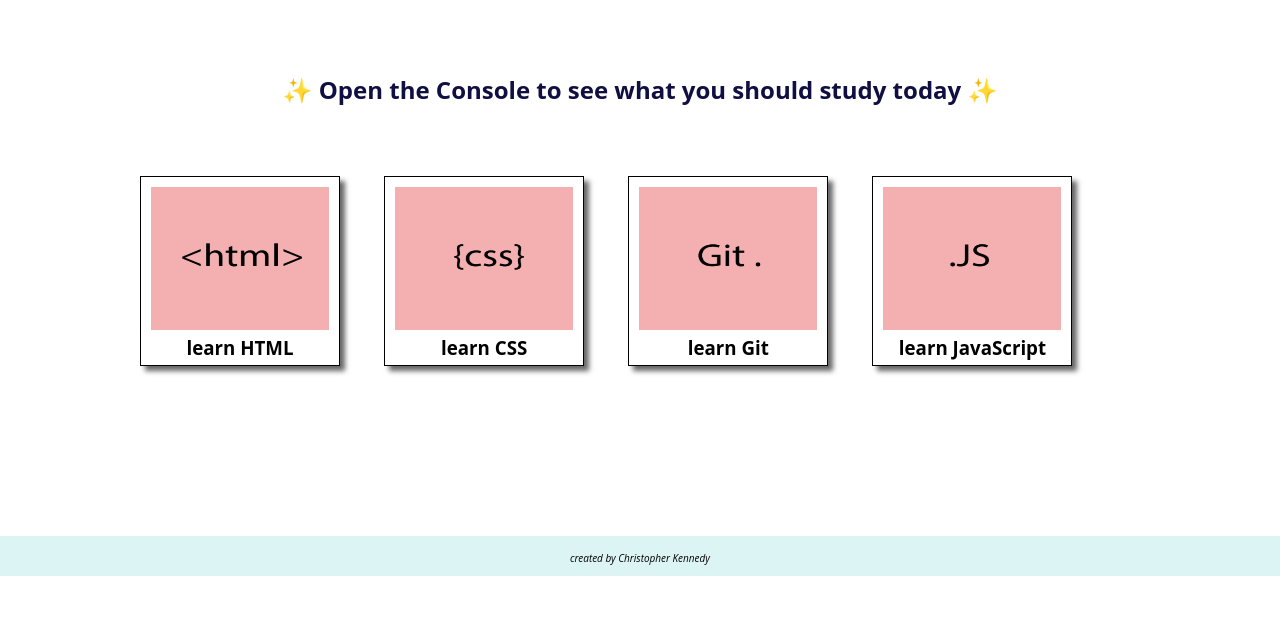
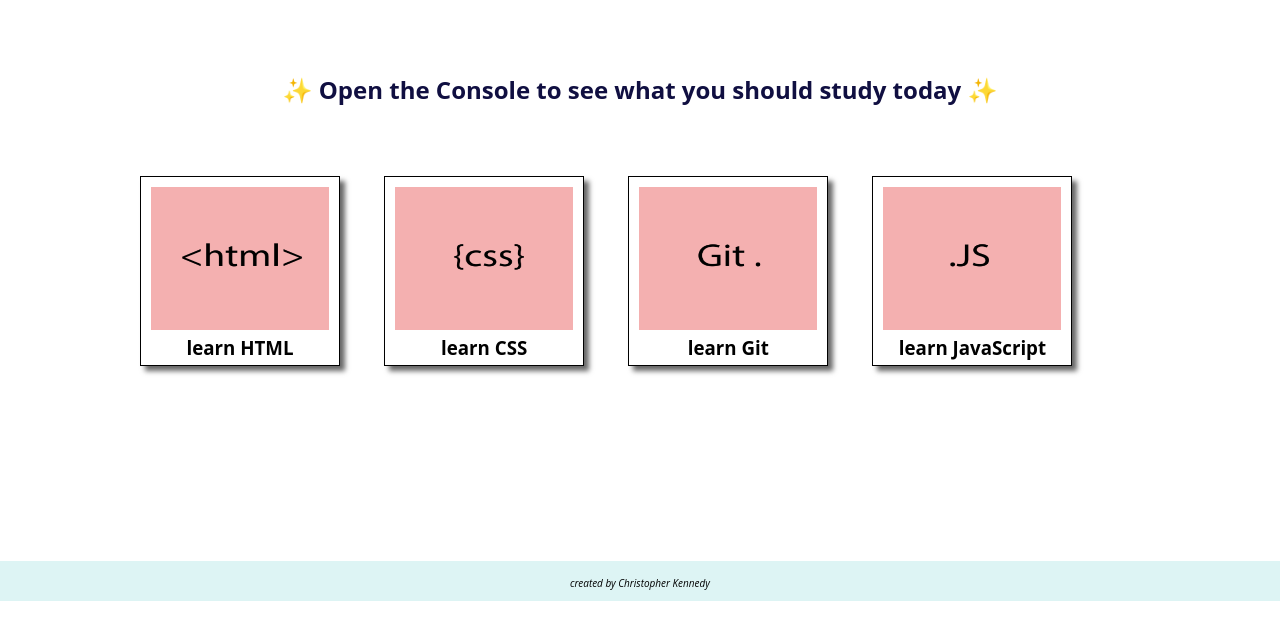
Before and after one commit to chriskeno95/personal-study-guide, a plain HTML site: page index.html in a window 1280 px wide. Shown: the part 92-732 px from the top of the page. Drawn offline with Linux system fonts and the light colour scheme.

Commit message:
footer change

```diff
--- a/assets/style.css
+++ b/assets/style.css
@@ -27,7 +27,7 @@ header {
 }
 
 
-footer {margin-top: 150px;
+footer {margin-top: 175px;
 height: 40px;
 background-color: #ddf4f4;}
 
```
